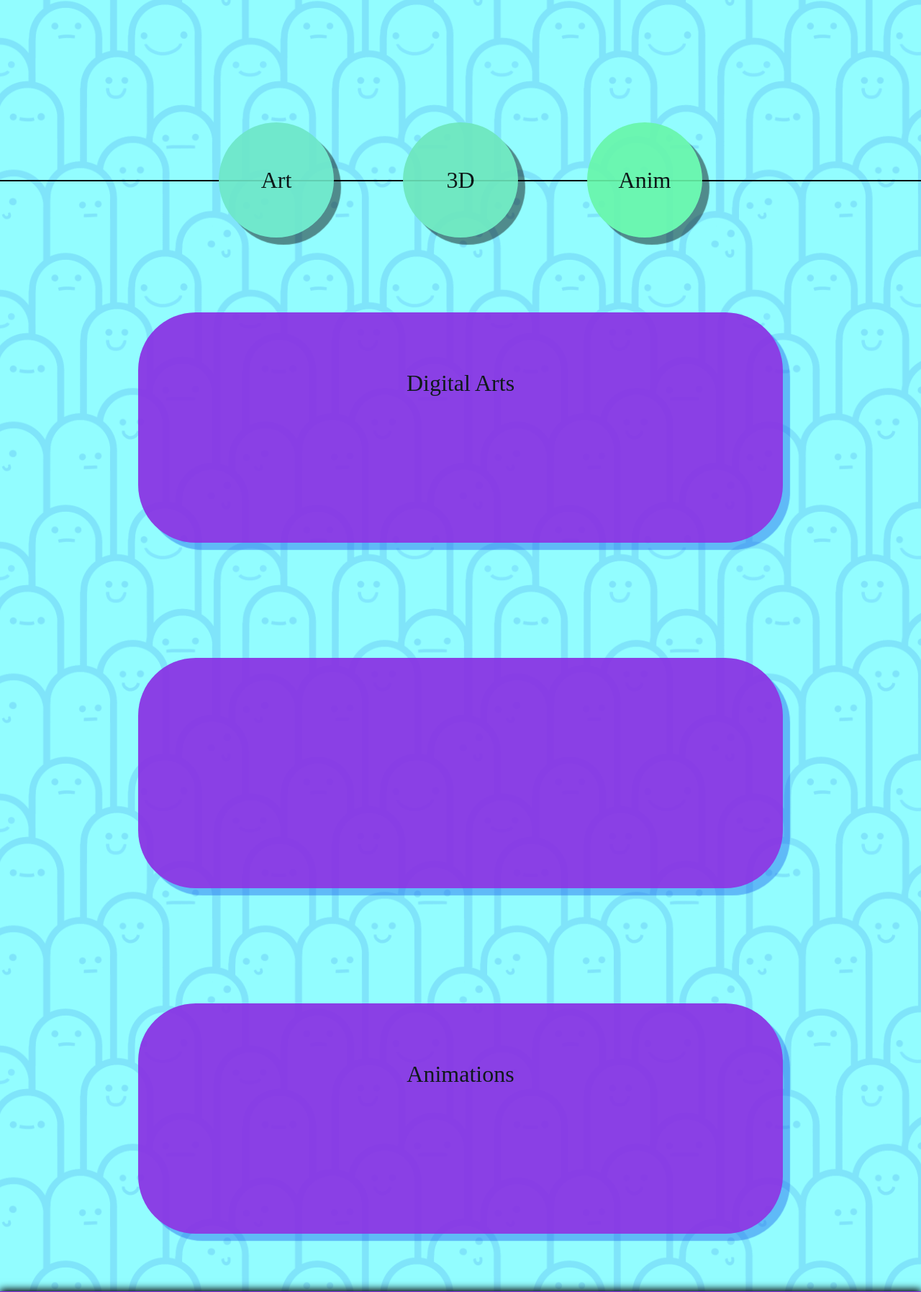
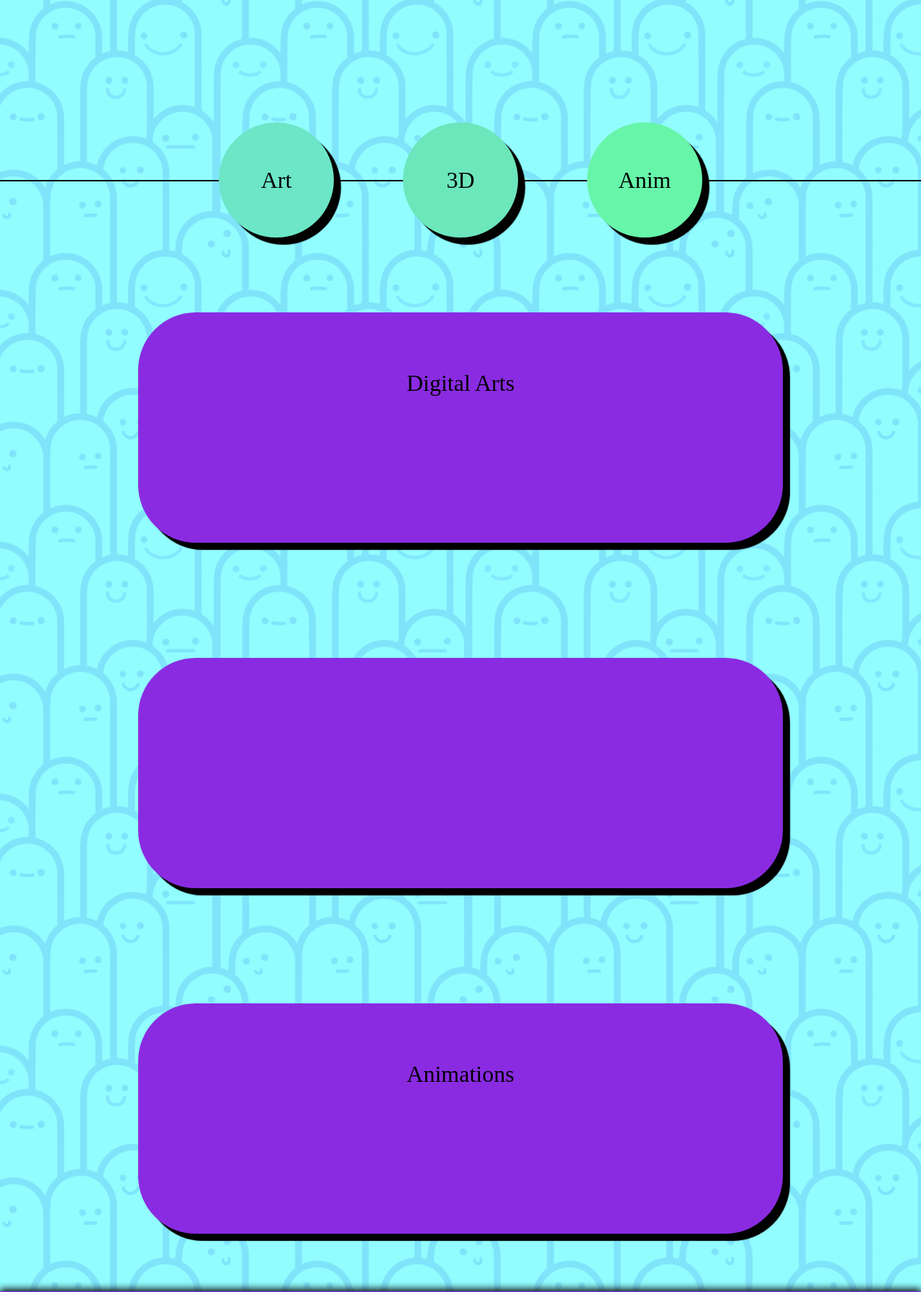
Before and after one commit to l3r0ux/Nicky-Portfolio, a Node server app: page / in a window 1280 px wide. Shown: the part 446-2241 px from the top of the page at 72% size. Run offline with Node 20, Linux system fonts and the light colour scheme.

Commit message:
experiment

```diff
--- a/public/css/main.css
+++ b/public/css/main.css
@@ -94,13 +94,13 @@ main {
 }
 
 .skill-section {
-    opacity: 0.9;
     height: 40vh;
     width: 70%;
     max-width: 120rem;
     margin: 5rem 0 5rem 0;
     padding-top: 5rem;
-    box-shadow: 10px 10px 1px 0 rgba(33, 105, 240, 0.5);
+    /* box-shadow: 10px 10px 1px 0 rgba(33, 105, 240, 0.5); */
+    box-shadow: 10px 10px 1px black;
     transition: margin 200ms ease;
     background-color: blueviolet;
     border-radius: 5rem;
@@ -163,7 +163,8 @@ main {
     justify-content: center;
     font-size: 2rem;
     cursor: pointer;
-    box-shadow: 10px 10px 1px rgba(0, 0, 0, 0.5);
+    /* box-shadow: 10px 10px 1px rgba(0, 0, 0, 0.5); */
+    box-shadow: 10px 10px 1px black;
 }
 
 .digital-arts-bubble {
```
